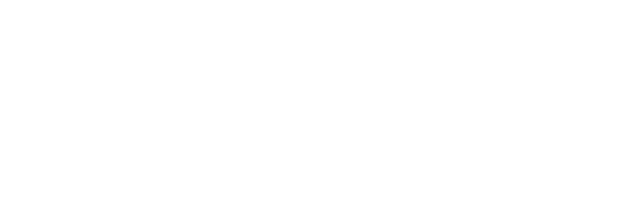
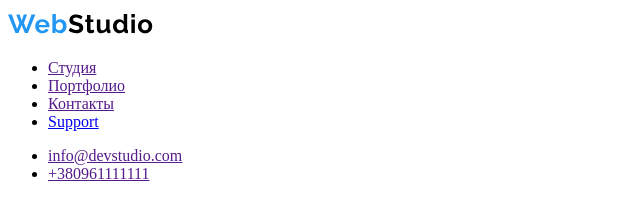
Before and after one commit to Vlad-Kondratiev/hw-1, a plain HTML site: page index.html in a window 1280 px wide. Shown: the whole page, without its empty margins (0-640 px from the left). Drawn offline with Linux system fonts and the light colour scheme.

Commit message:
Добавляет шапку

```diff
--- a/index.html
+++ b/index.html
@@ -7,6 +7,29 @@
     <title>Document</title>
 </head>
 <body>
+   <!-- Шапка сайта -->
+    <header>
+        <nav>
+            <a href="/">
+                <img src="./images/WebStudio.svg" alt="Логотип компании" />
+
+            </a>
+
+            <ul>
+                <li><a href="">Студия</a></li>
+                <li><a href="">Портфолио</a></li>
+                <li><a href="">Контакты</a></li>
+                <li><a href="/support.html">Support</a></li>
+            </ul>
+
+            <ul>
+                <li><a href="">info@devstudio.com</a></li>
+                <li><a href="">+380961111111</a></li>
+            </ul>
+        </nav>
+    </header>
+
+
 
 </body>
 </html>
```
Also changed, not shown: images/WebStudio.svg (added).
